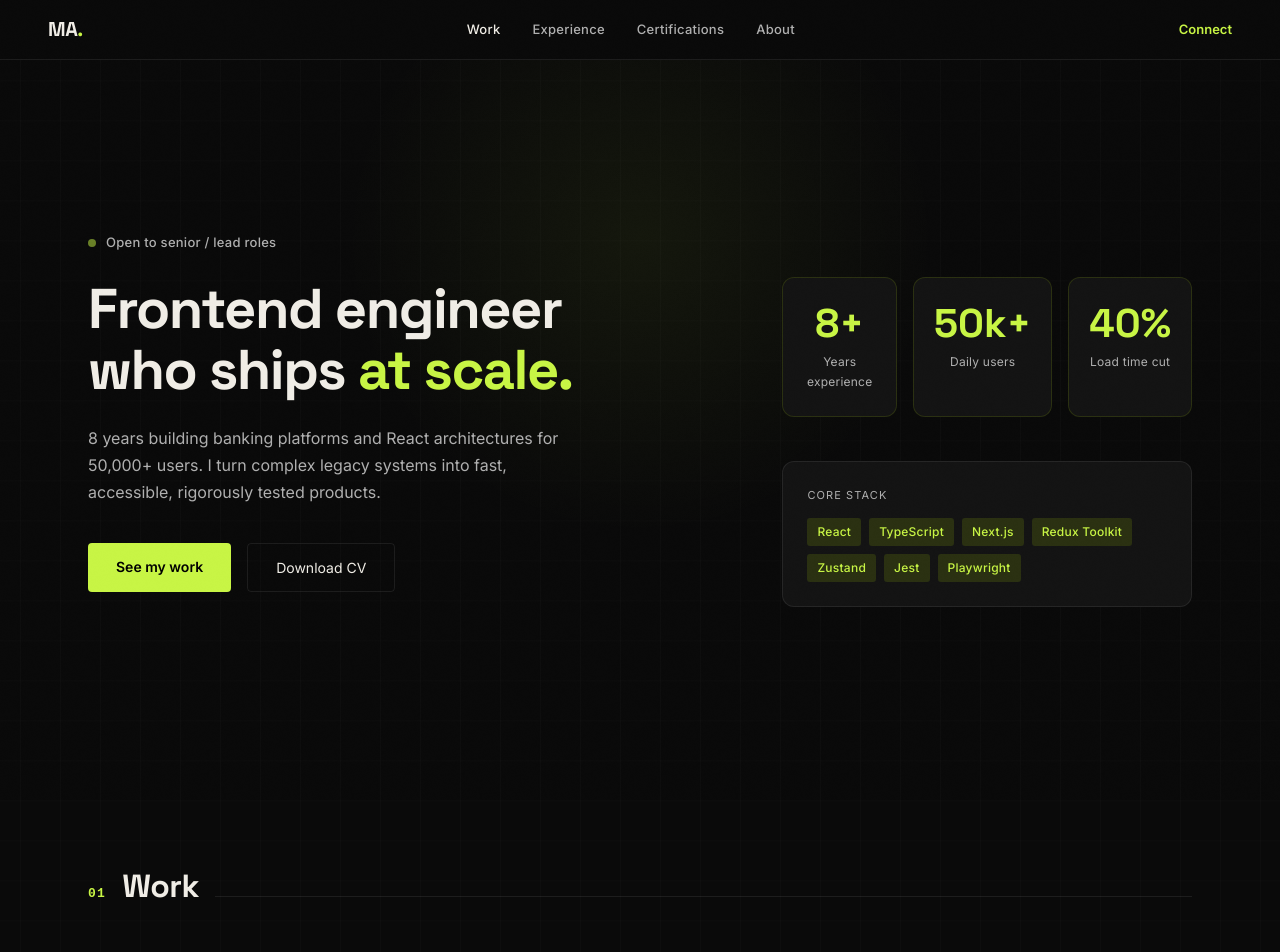
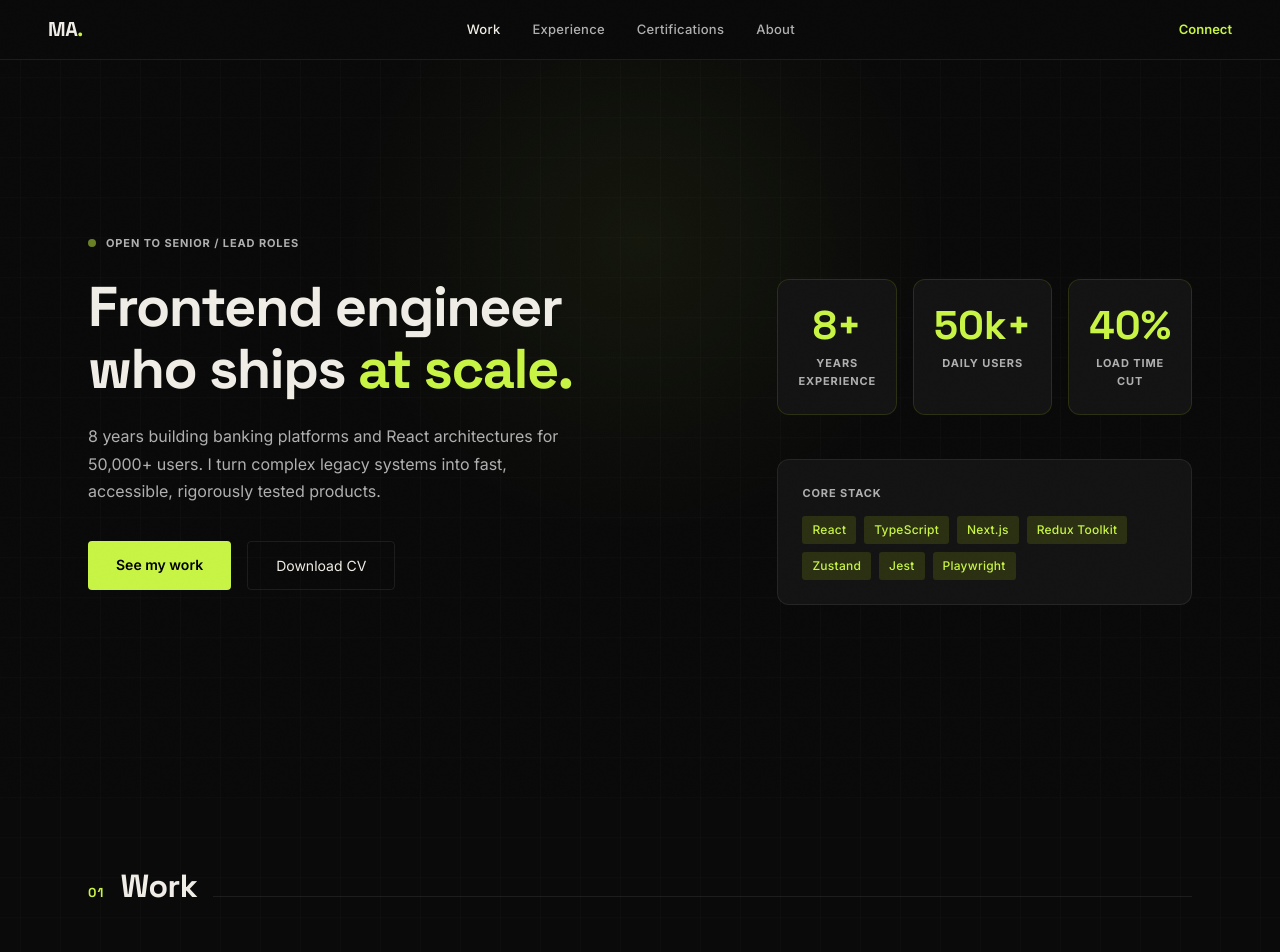
Before and after one commit to MurugeshAravind/Portfolio, a Next.js app: page / in a window 1280 px wide. Shown: the top 952 px of the page. Built offline with nearby package versions, Linux system fonts and the light colour scheme.

Commit message:
Optimizations on css

```diff
--- a/app/components/About.jsx
+++ b/app/components/About.jsx
@@ -29,11 +29,11 @@ export default function About() {
           </p>
 
           <p className="about-text">
-            I’m a Senior Frontend Engineer based in Chennai with 8+ years of experience modernizing legacy architectures, improving performance, and shipping changes safely at scale. My work sits at the intersection of frontend engineering, system design, and operational reliability.
+            I’m a Senior Frontend Engineer based in Bangalore with 8+ years of experience modernizing legacy architectures, improving performance, and shipping changes safely at scale. My work sits at the intersection of frontend engineering, system design, and operational reliability.
           </p>
 
           <h3 className="about-subheading">Over the years, I’ve helped deliver:</h3>
-          <ul className="about-list">
+          <ul className="about-list" role="list">
             <li className="about-list-item">50,000+ user platforms supporting enterprise workflows</li>
             <li className="about-list-item">40% load time improvements through performance optimization</li>
             <li className="about-list-item">85%+ test coverage as a quality baseline, not a milestone</li>
@@ -41,7 +41,7 @@ export default function About() {
           </ul>
 
           <h3 className="about-subheading">I’m drawn to difficult problems:</h3>
-          <ul className="about-list">
+          <ul className="about-list" role="list">
             <li className="about-list-item">Turning tangled legacy codebases into maintainable React architectures.</li>
             <li className="about-list-item">Improving systems without disrupting teams.</li>
             <li className="about-list-item">Shipping faster without compromising stability.</li>
--- a/app/global.css
+++ b/app/global.css
@@ -10,7 +10,6 @@
   --accent2: #3b82f6;
   --text: #f0ede6;
   --muted: #B0B0B0;
-  --font-mono: "Geist Mono", monospace;
 }
 
 *,
@@ -85,17 +84,17 @@ a {
 }
 
 .section-num {
-  font-family: var(--font-mono, 'Geist Mono', monospace);
+  font-family: var(--font-display);
   font-size: 13px;
   color: var(--accent);
   font-weight: 700;
-  letter-spacing: 0.1em;
+  letter-spacing: 0.08em;
 }
 
 .section-header h2 {
   font-family: var(--font-display);
   font-size: 32px;
-  font-weight: 800;
+  font-weight: 700;
   letter-spacing: -0.5px;
   color: var(--text);
 }
@@ -124,7 +123,7 @@ a {
 .nav-logo {
   font-family: var(--font-display);
   font-size: 20px;
-  font-weight: 800;
+  font-weight: 700;
   color: var(--text);
   letter-spacing: -0.5px;
 }
@@ -314,15 +313,16 @@ a {
 }
 
 .eyebrow span {
-  font-size: 13px;
-  font-weight: 500;
+  font-size: 11px;
+  font-weight: 700;
   color: var(--muted);
-  letter-spacing: 0.02em;
+  letter-spacing: 0.08em;
+  text-transform: uppercase;
 }
 
 .hero-title {
   font-size: clamp(36px, 5vw, 56px);
-  font-weight: 800;
+  font-weight: 700;
   line-height: 1.1;
   letter-spacing: -1.5px;
   color: var(--text);
@@ -373,18 +373,20 @@ a {
 .stat-num {
   font-family: var(--font-display);
   font-size: 40px;
-  font-weight: 800;
+  font-weight: 700;
   color: var(--accent);
   display: block;
   line-height: 1.1;
 }
 
 .stat-label {
-  font-size: 12px;
+  font-size: 11px;
+  font-weight: 700;
   color: var(--muted);
   margin-top: 6px;
   display: block;
-  letter-spacing: 0.02em;
+  letter-spacing: 0.08em;
+  text-transform: uppercase;
 }
 
 /* Stack card */
@@ -397,8 +399,9 @@ a {
 
 .stack-label {
   font-size: 11px;
+  font-weight: 700;
   text-transform: uppercase;
-  letter-spacing: 0.1em;
+  letter-spacing: 0.08em;
   color: var(--muted);
   margin-bottom: 14px;
   display: block;
@@ -578,7 +581,7 @@ a {
 .impact-num {
   font-family: var(--font-display);
   font-size: 28px;
-  font-weight: 800;
+  font-weight: 700;
   color: var(--accent);
   display: block;
   line-height: 1.1;
@@ -586,9 +589,12 @@ a {
 
 .impact-label {
   font-size: 11px;
+  font-weight: 700;
   color: var(--muted);
   margin-top: 4px;
   display: block;
+  letter-spacing: 0.08em;
+  text-transform: uppercase;
 }
 
 .project-stack {
@@ -746,7 +752,8 @@ a {
 }
 
 .exp-period {
-  font-size: 12px;
+  font-size: 11px;
+  font-weight: 700;
   color: var(--muted);
   text-transform: uppercase;
   letter-spacing: 0.08em;
@@ -864,13 +871,13 @@ a {
 }
 
 .about-subheading {
-  font-size: 15px;
+  font-size: 11px;
   text-transform: uppercase;
-  letter-spacing: 0.05em;
+  letter-spacing: 0.08em;
   font-weight: 700;
   color: var(--accent);
-  margin-top: 36px;
-  margin-bottom: 16px;
+  margin-top: 40px;
+  margin-bottom: 14px;
 }
 
 .about-list {
@@ -882,9 +889,9 @@ a {
 }
 
 .about-list-item {
-  font-size: 15px;
+  font-size: 14px;
   color: var(--muted);
-  line-height: 1.6;
+  line-height: 1.65;
   padding-left: 20px;
   position: relative;
 }
@@ -914,16 +921,18 @@ a {
 }
 
 .about-principle-title {
-  font-size: 15px;
+  font-family: var(--font-display);
+  font-size: 16px;
   font-weight: 700;
   color: var(--text);
-  margin-bottom: 4px;
+  margin-bottom: 6px;
+  letter-spacing: -0.1px;
 }
 
 .about-principle-desc {
   font-size: 14px;
   color: var(--muted);
-  line-height: 1.6;
+  line-height: 1.65;
 }
 
 /* ─── Contact ─── */
--- a/app/layout.js
+++ b/app/layout.js
@@ -10,7 +10,7 @@ const spaceGrotesk = Space_Grotesk({
 
 const inter = Inter({
   subsets: ["latin"],
-  weight: ["400", "500", "600"],
+  weight: ["400", "500", "600", "700"],
   variable: "--font-body",
   display: "swap",
 });
```
